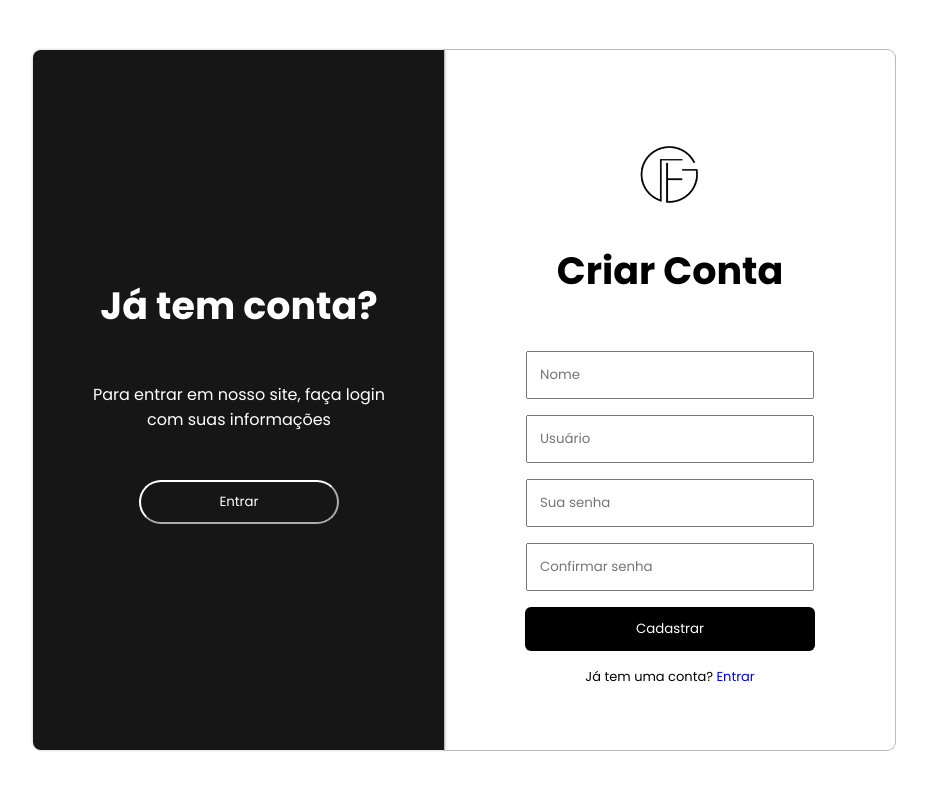
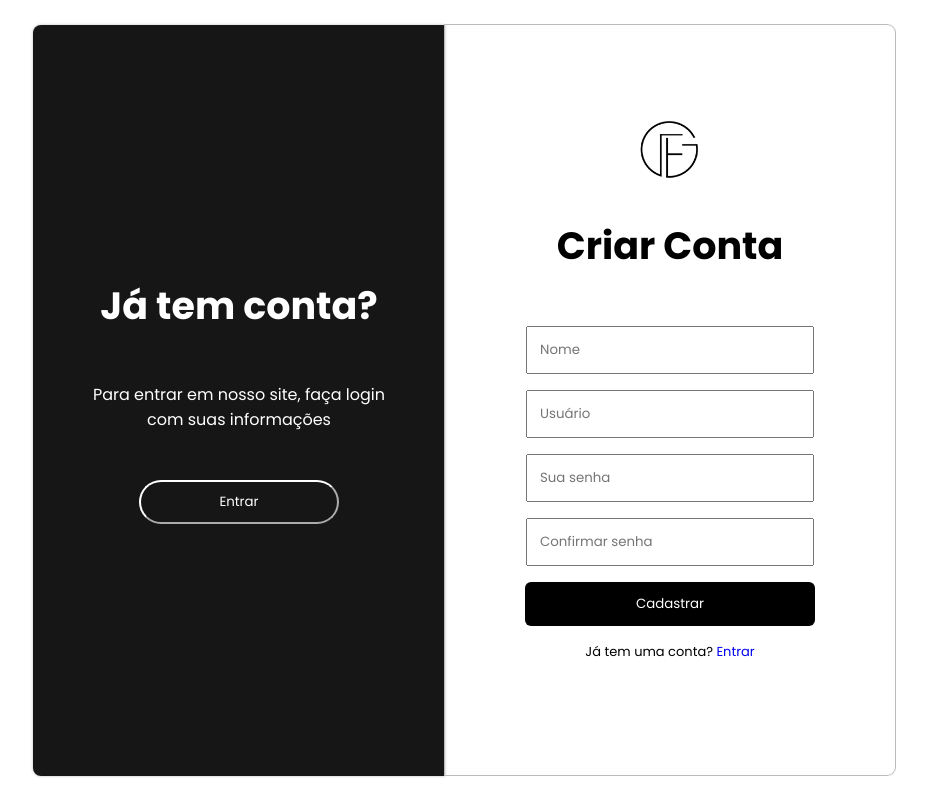
Before and after one commit to MatheuscAmaral/GFImpports, a PHP site: page /assets/html/cadastro.html in a window 1280 px wide. Shown: the whole page, without its empty margins (176-1103 px from the left). Run offline with PHP 8.4, Linux system fonts and the light colour scheme.

Commit message:
resolvendo o problema do login e cadastro dos campos

```diff
--- a/src/assets/css/login.css
+++ b/src/assets/css/login.css
@@ -70,7 +70,7 @@ body {
     display: flex;
     flex-direction: column;
     padding: 50px;
-    height: 600px;
+    height: 650px;
     text-align: center;
     box-shadow: 0px 0px 0px 1px rgb(187, 187, 187);
     gap: 0rem;
@@ -182,7 +182,7 @@ form a {
     color: white;
     text-align: center;
     padding: 60px;
-    height: 580px;
+    height: 631px;
     align-items: center;
     gap: 3rem;
     justify-content: center;
--- a/src/assets/js/cadastro.js
+++ b/src/assets/js/cadastro.js
@@ -136,12 +136,12 @@ function goBack() {
     if(nome.value.length <= 2){
       labelNome.setAttribute('style', 'color: red')
       labelNome.innerHTML = 'Nome *Insira no minimo 3 caracteres'
-      nome.setAttribute('style', 'border-color: red')
+      nome.setAttribute('style', 'border-color: red; width: 260px; padding: 12px;')
       validNome = false
     } else {
       labelNome.setAttribute('style', 'color: green')
       labelNome.innerHTML = 'Nome'
-      nome.setAttribute('style', 'border-color: green')
+      nome.setAttribute('style', 'border-color: green; width: 260px; padding: 12px;')
       validNome = true
     }
   })
@@ -150,12 +150,12 @@ function goBack() {
     if(usuario.value.length <= 4){
       labelUsuario.setAttribute('style', 'color: red')
       labelUsuario.innerHTML = 'Usuário *Insira no minimo 5 caracteres'
-      usuario.setAttribute('style', 'border-color: red')
+      usuario.setAttribute('style', 'border-color: red; width: 260px; padding: 12px;')
       validUsuario = false
     } else {
       labelUsuario.setAttribute('style', 'color: green')
       labelUsuario.innerHTML = 'Usuário'
-      usuario.setAttribute('style', 'border-color: green')
+      usuario.setAttribute('style', 'border-color: green; width: 260px; padding: 12px;')
       validUsuario = true
     }
   })
@@ -164,12 +164,12 @@ function goBack() {
     if(senha.value.length <= 5){
       labelSenha.setAttribute('style', 'color: red')
       labelSenha.innerHTML = 'Senha *Insira no minimo 6 caracteres'
-      senha.setAttribute('style', 'border-color: red')
+      senha.setAttribute('style', 'border-color: red; width: 260px; padding: 12px;')
       validSenha = false
     } else {
       labelSenha.setAttribute('style', 'color: green')
       labelSenha.innerHTML = 'Senha'
-      senha.setAttribute('style', 'border-color: green')
+      senha.setAttribute('style', 'border-color: green; width: 260px; padding: 12px;')
       validSenha = true
     }
   })
@@ -178,12 +178,12 @@ function goBack() {
     if(senha.value != confirmSenha.value){
       labelConfirmSenha.setAttribute('style', 'color: red')
       labelConfirmSenha.innerHTML = 'Confirmar Senha *As senhas não conferem'
-      confirmSenha.setAttribute('style', 'border-color: red')
+      confirmSenha.setAttribute('style', 'border-color: red; width: 260px; padding: 12px;')
       validConfirmSenha = false
     } else {
-      labelConfirmSenha.setAttribute('style', 'color: green')
+      labelConfirmSenha.setAttribute('style', 'color: green;')
       labelConfirmSenha.innerHTML = 'Confirmar Senha'
-      confirmSenha.setAttribute('style', 'border-color: green')
+      confirmSenha.setAttribute('style', 'border-color: green; width: 260px; padding: 12px;')
       validConfirmSenha = true
     }
   })
--- a/src/assets/js/login.js
+++ b/src/assets/js/login.js
@@ -65,9 +65,9 @@ function goBack() {
     else
     {
       userLabel.setAttribute('style', 'color: red')
-      usuario.setAttribute('style', 'border-color: red')
+      usuario.setAttribute('style', 'border-color: red; width: 260px; padding: 12px;')
       senhaLabel.setAttribute('style', 'color: red')
-      senha.setAttribute('style', 'border-color: red')
+      senha.setAttribute('style', 'border-color: red; width: 260px; padding: 12px;')
       msgError.setAttribute('style', 'display: block')
       msgError.innerHTML = 'Usuário ou senha incorretos'
       usuario.focus()
```
